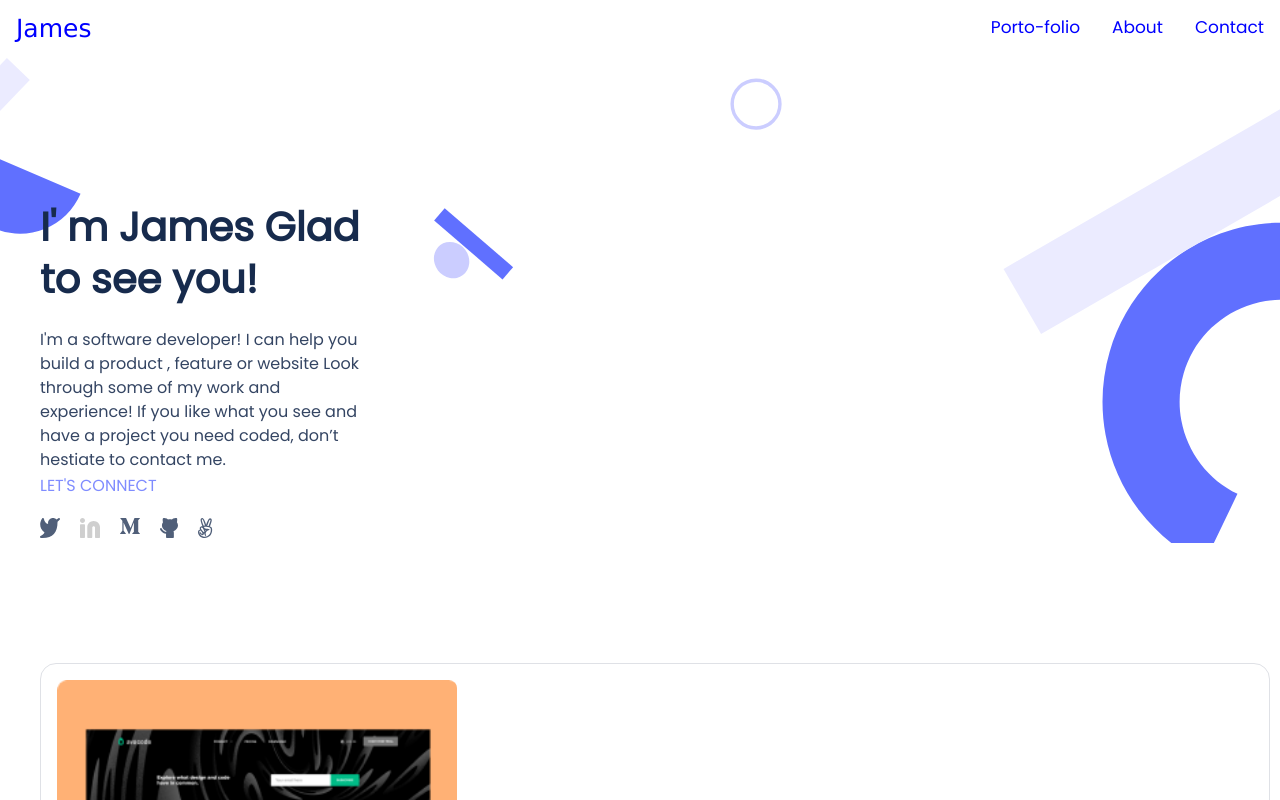
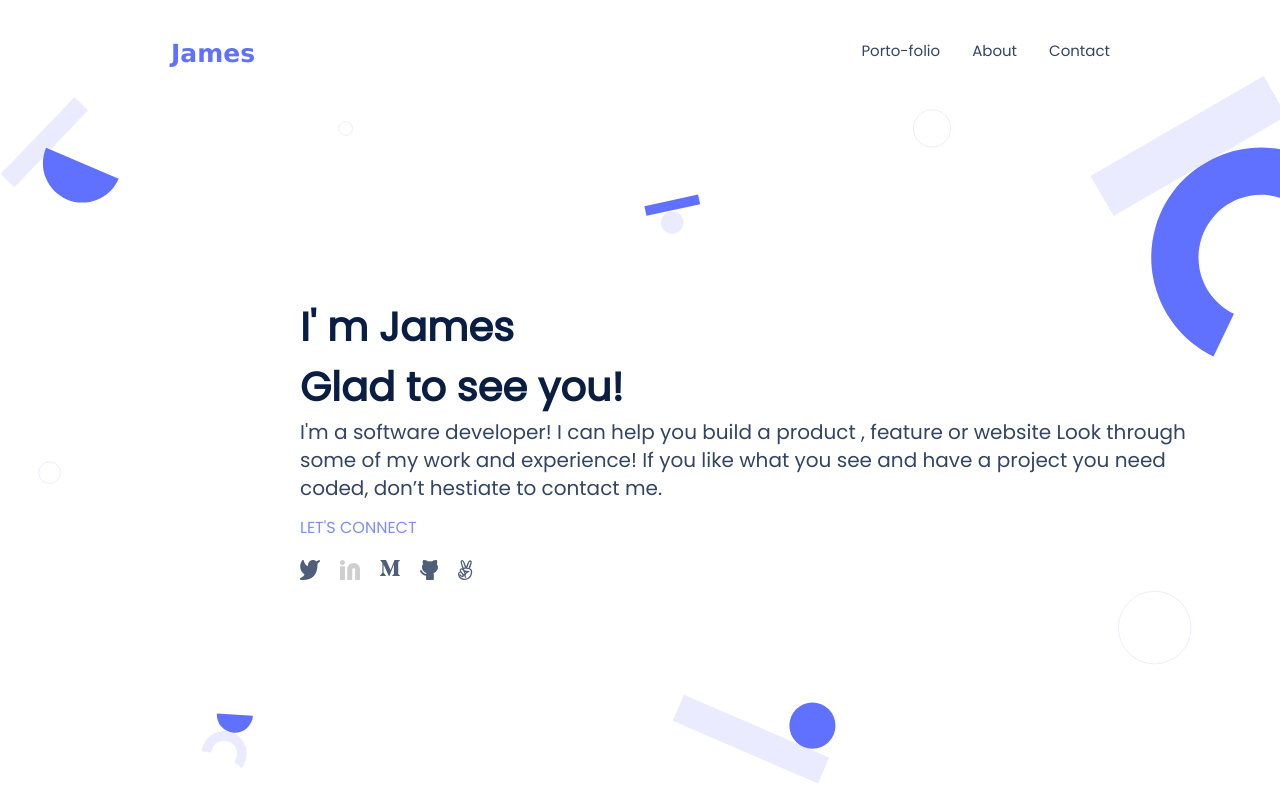
Before and after one commit to mbonabucya/Portfolio, a website: page html/index.html in a window 1280 px wide. Shown: the top 800 px of the page. Drawn offline with Linux system fonts and the light colour scheme.

Commit message:
add the style for social media in the style.css

```diff
--- a/css/style.css
+++ b/css/style.css
@@ -640,3 +640,108 @@ textarea::placeholder {
   line-height: 24px;
   color: #b3bac5;
 }
+
+@media (min-width: 768px) {
+  /* Desktop version */
+
+  * {
+    margin: 0;
+    padding: 0;
+  }
+
+  /* Navigation bar */
+
+  .navbar {
+    background-color: white;
+    overflow: hidden;
+  }
+
+  .title p {
+    width: 920px;
+    height: 98px;
+    font-family: 'Poppins', Arial, Helvetica, sans-serif;
+    font-style: normal;
+    font-weight: 400;
+    font-size: 20px;
+    line-height: 28px;
+    color: #344563;
+    margin-left: 260px;
+  }
+
+  .navbar a p {
+    float: left;
+    color: #6070ff;
+    padding: 14px 16px;
+    text-decoration: none;
+    font-size: 25px;
+    font-family: 'Lucida Sans', 'Lucida Sans Regular', 'Lucida Grande', 'Lucida Sans Unicode', Geneva, Verdana, sans-serif;
+    line-height: 1.2;
+    margin-left: 155px;
+    margin-top: 25px;
+    font-weight: 700;
+    height: 20px;
+  }
+
+  .navbar-list {
+    float: right;
+    margin-right: 154px;
+    margin-top: 25px;
+  }
+
+  .navbar-list a {
+    float: left;
+    color: #344563;
+    text-align: center;
+    padding: 14px 16px;
+    text-decoration: none;
+    font-size: 15px;
+    font-family: Poppins, 'Lucida Sans', 'Lucida Sans Regular', 'Lucida Grande', 'Lucida Sans Unicode', Geneva, Verdana, sans-serif;
+  }
+
+  .navbar-list .icon {
+    display: none;
+  }
+
+  .headline {
+    background-image: url("../Image/Header.svg");
+    background-repeat: no-repeat;
+    background-size: cover;
+    width: 100%;
+    height: 100%;
+    margin-right: 108px;
+    box-sizing: border-box;
+    padding-bottom: 200px;
+  }
+
+  .title h1 {
+    font-family: 'Poppins', Arial, Helvetica, sans-serif;
+    color: #091e42;
+    width: 920px;
+    height: 122px;
+    font-weight: 700;
+    line-height: 60px;
+    margin-left: 260px;
+    margin-top: 100px;
+  }
+
+  .social-media {
+    margin-left: 260px;
+  }
+
+  #connect {
+    width: 117px;
+    height: 24px;
+    font-family: 'Poppins', 'Lucida Sans', 'Lucida Sans Regular', 'Lucida Grande', 'Lucida Sans Unicode', Geneva, Verdana, sans-serif;
+    font-style: normal;
+    font-weight: 500;
+    font-size: 16px;
+    line-height: 24px;
+    color: #7f8cff;
+  }
+
+  #social-media {
+    display: flex;
+    gap: 20px;
+  }
+
+}
--- a/html/index.html
+++ b/html/index.html
@@ -28,7 +28,7 @@
         <section class="headline">
             <div class="title">
                 <h1>
-                    I' m James Glad to see you!
+                    I' m James <br/>Glad to see you!
                 </h1>
                 <p>
                     I'm a software developer!
```
Also changed, not shown: Image/Header-bg.png (added), Image/Header.svg (added).
